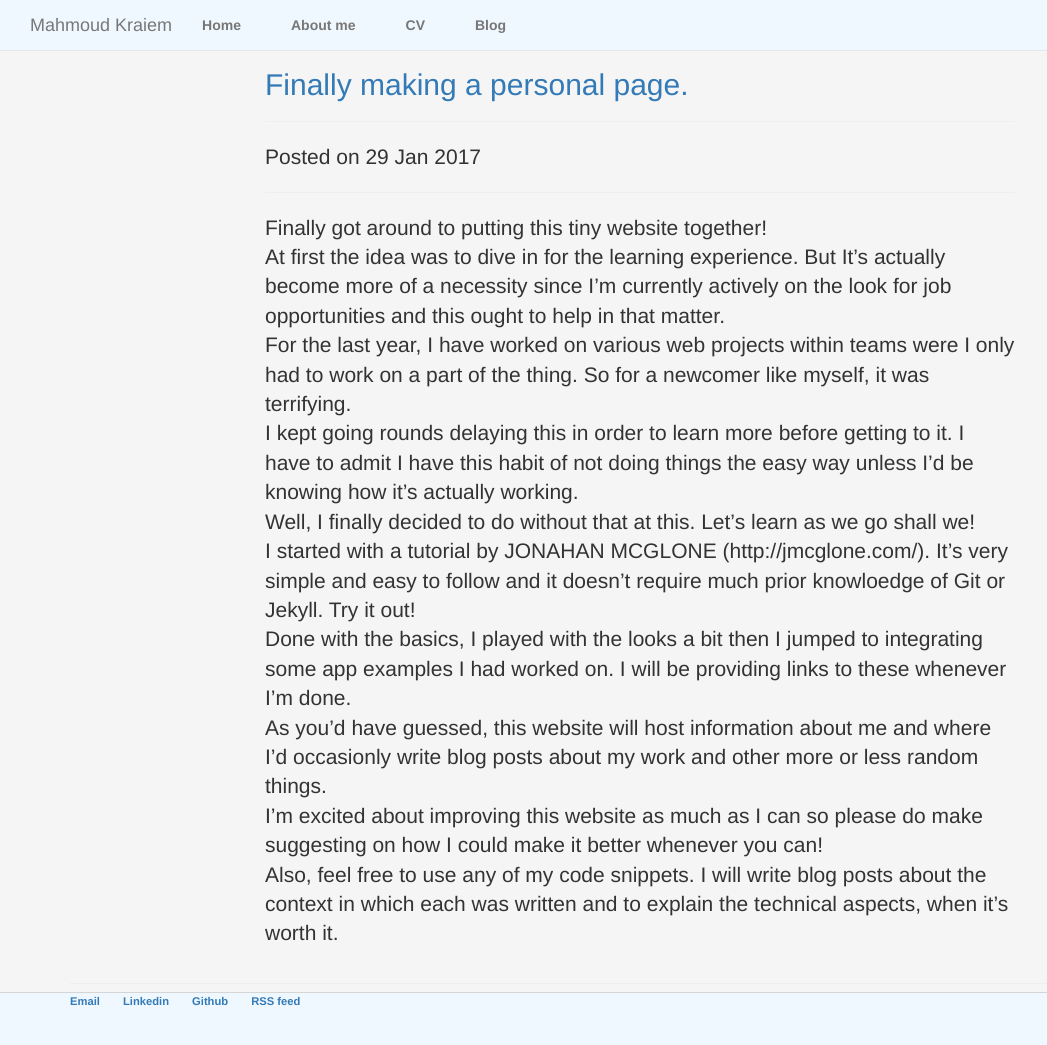
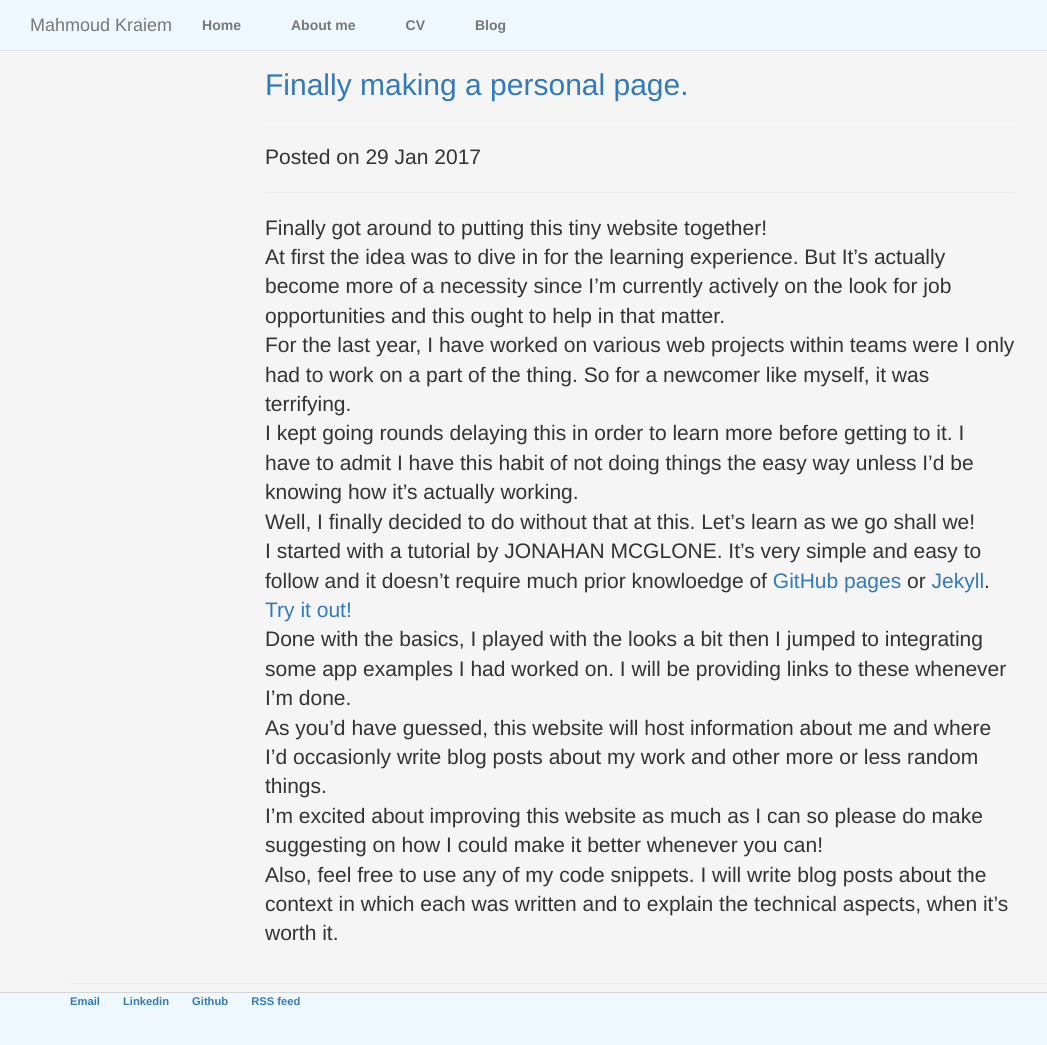
Before and after one commit to breebchi/breebchi.github.io, a Jekyll site: the page built from _posts/2017-01-29-mahmoud-kraiem-site-launched.md, in a window 1280 px wide and 1052 px high. Shown: the top 1045 px of the window, without its empty margins (0-1047 px from the left). Built offline with Jekyll 4.4.1, drawn with Linux system fonts in a browser that asks for light colours; nearby versions of some CDN libraries.

Commit message:
Update 2017-01-29-mahmoud-kraiem-site-launched.md

```diff
--- a/_posts/2017-01-29-mahmoud-kraiem-site-launched.md
+++ b/_posts/2017-01-29-mahmoud-kraiem-site-launched.md
@@ -9,7 +9,7 @@ At first the idea was to dive in for the learning experience. But It's actually
 For the last year, I have worked on various web projects within teams were I only had to work on a part of the thing. So for a newcomer like myself, it was terrifying. <br>
 I kept going rounds delaying this in order to learn more before getting to it. I have to admit I have this habit of not doing things the easy way unless I'd be knowing how it's actually working. <br>
 Well, I finally decided to do without that at this. Let's learn as we go shall we! <br>
-I started with a tutorial by JONAHAN MCGLONE (http://jmcglone.com/). It's very simple and easy to follow and it doesn't require much prior knowloedge of Git or Jekyll. Try it out!<br>
+I started with a tutorial by JONAHAN MCGLONE. It's very simple and easy to follow and it doesn't require much prior knowloedge of <a href="https://pages.github.com/">GitHub pages</a> or <a href="https://jekyllrb.com/">Jekyll</a>. <a href="http://jmcglone.com/">Try it out!</a><br>
 Done with the basics, I played with the looks a bit then I jumped to integrating some app examples I had worked on. I will be providing links to these whenever I'm done.<br>
 As you'd have guessed, this website will host information about me and where I'd occasionly write blog posts about my work and other more or less random things.<br>
 I'm excited about improving this website as much as I can so please do make suggesting on how I could make it better whenever you can!<br>
```
